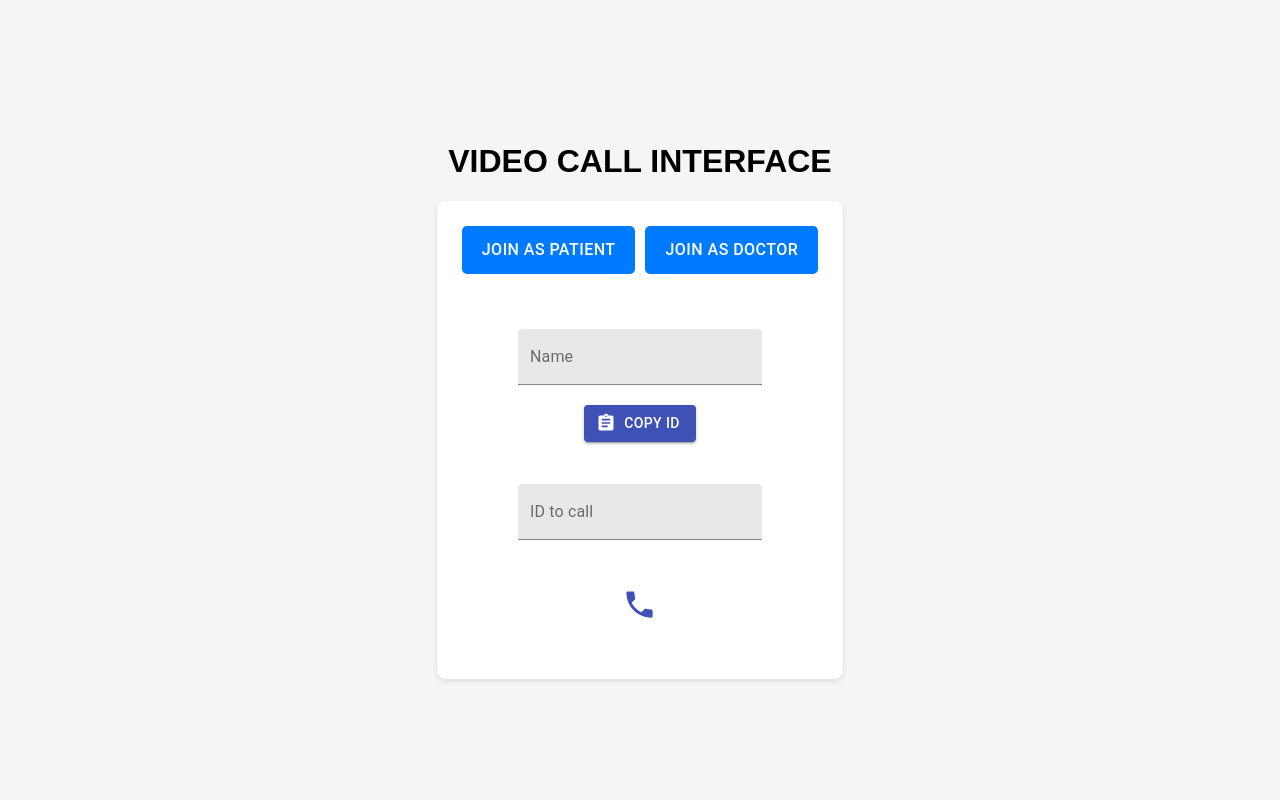
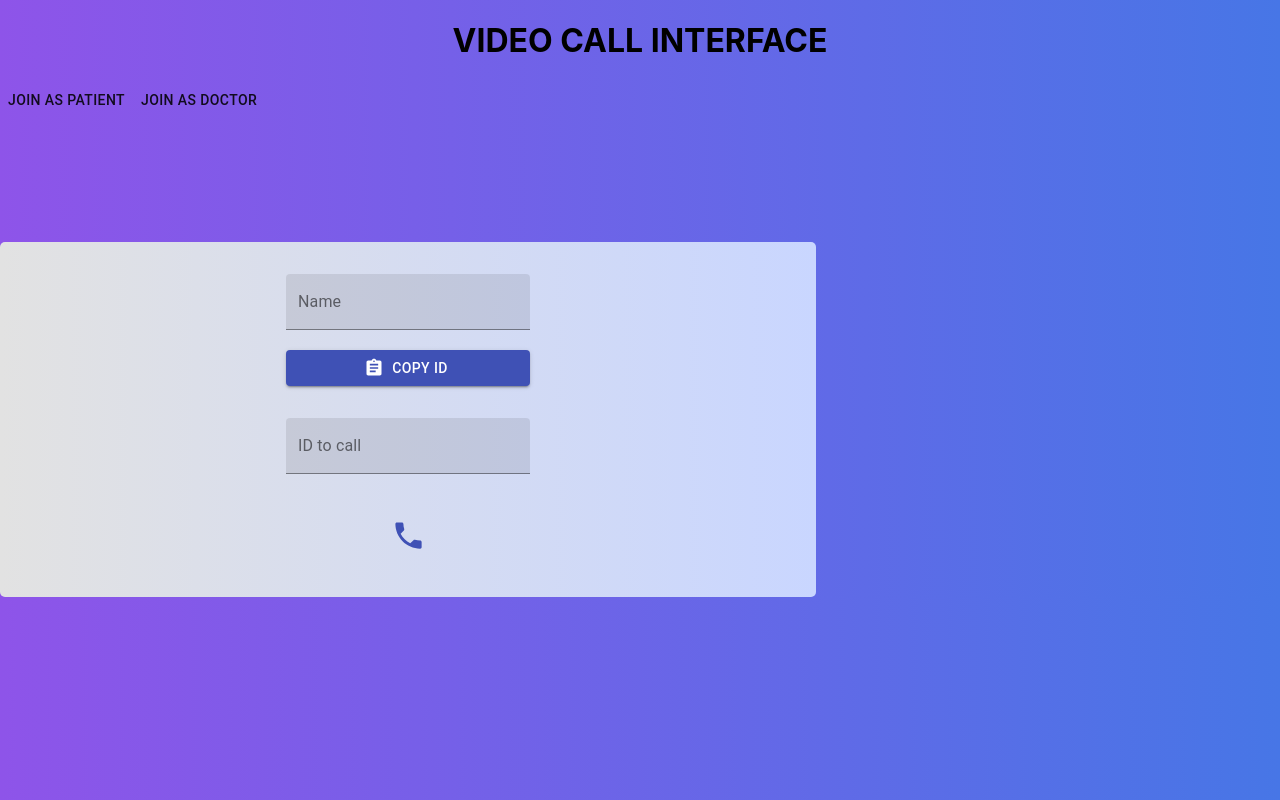
Before and after one commit to naman-0804/sl-health-vc, a React (Create React App) app in the folder frontend/: page / in a window 1280 px wide. Built offline with nearby package versions, Linux system fonts and the light colour scheme.

Commit message:
seperated

```diff
--- a/frontend/src/App.css
+++ b/frontend/src/App.css
@@ -1,96 +1,50 @@
-/* Basic styling for the entire app */
-body {
-    font-family: Arial, sans-serif;
-    margin: 0;
-    padding: 0;
-    display: flex;
-    justify-content: center;
-    align-items: center;
-    height: 100vh;
-    background-color: #f5f5f5;
+.container {
+	display: grid;
+	grid-template-columns: 7fr 3fr;
 }
 
-/* Container for the main content */
-.container {
-    display: flex;
-    flex-direction: column;
-    align-items: center;
-    background-color: #fff;
-    padding: 20px;
-    border-radius: 8px;
-    box-shadow: 0 2px 5px rgba(0, 0, 0, 0.1);
-}
+.myId {
+	margin-right: 5rem;
+	border-radius: 5px;
+	background: #c9d6ff;
+	background: -webkit-linear-gradient(to right, #e2e2e2, #c9d6ff);
+	background: linear-gradient(
+		to right,
+		#e2e2e2,
+		#c9d6ff
+	);
 
-/* Styling for the role selector buttons */
-.role-selector {
-    margin-bottom: 20px;
-}
-
-.role-selector button {
-    margin: 5px;
-    padding: 10px 20px;
-    font-size: 16px;
-    border: none;
-    border-radius: 5px;
-    cursor: pointer;
-    background-color: #007bff;
-    color: #fff;
-}
-
-.role-selector button:hover {
-    background-color: #0056b3;
-}
-
-/* Video container to hold video elements */
-.video-container {
-    display: flex;
-    justify-content: space-between;
-    margin-bottom: 20px;
-    position: relative;
-}
-
-/* Video element styling */
-.video {
-    position: relative;
-}
-
-video {
-    border: 2px solid #ddd;
-    border-radius: 5px;
-}
-
-/* Canvas styling */
-canvas {
-    position: absolute;
-    top: 0;
-    left: 0;
-}
-
-/* Styling for the ID and call controls section */
-.myId {
-    display: flex;
-    flex-direction: column;
-    align-items: center;
-}
-
-.myId .MuiTextField-root {
-    margin: 10px;
+	padding: 2rem;
+	display: grid;
+	justify-content: center;
+	align-content: center;
 }
 
 .call-button {
-    margin: 20px;
+	text-align: center;
+	margin-top: 2rem;
 }
 
-/* Styling for call controls */
-.call-button button,
-.call-button .MuiIconButton-root {
-    margin: 5px;
+.video-container {
+	display: grid;
+	grid-template-columns: 1fr 1fr;
+	justify-content: center;
+	align-content: center;
+	margin-top: 10rem;
+	margin-left: 10rem;
 }
 
-/* Styling for the caller notification */
 .caller {
-    display: flex;
-    flex-direction: column;
-    align-items: center;
-    margin-top: 20px;
+	text-align: center;
+	color: #fff;
 }
+
+body {
+	background: #4776e6;
+	background: -webkit-linear-gradient(to right, #8e54e9, #4776e6);
+	background: linear-gradient(
+		to right,
+		#8e54e9,
+		#4776e6
+	);
+}
--- a/frontend/src/App.js
+++ b/frontend/src/App.js
@@ -10,8 +10,6 @@ import io from "socket.io-client";
 import "./App.css";
 import { Hands, HAND_CONNECTIONS } from "@mediapipe/hands";
 import { Camera } from "@mediapipe/camera_utils";
-// You can import your model loader here
-// import * as tf from '@tensorflow/tfjs';  (For loading .h5 model)
 
 const socket = io.connect('https://sl-health.onrender.com');
 
@@ -31,8 +29,8 @@ function App() {
     const canvasRef = useRef();
     const modelRef = useRef(null); // Model reference
     const connectionRef = useRef();  // Add this line
+
     useEffect(() => {
-        // Placeholder for loading the .h5 model
         const loadModel = async () => {
             // modelRef.current = await tf.loadLayersModel('path/to/your/model.h5');
         };
@@ -55,7 +53,7 @@ function App() {
                 canvasCtx.restore();
             };
 
-            navigator.mediaDevices.getUserMedia({ video: true, audio: true }).then((stream) => {
+            navigator.mediaDevices.getUserMedia({ video: true, audio: false }).then((stream) => {
                 setStream(stream);
                 myVideo.current.srcObject = stream;
 
@@ -197,9 +195,18 @@ function App() {
                     <div className="video">
                         {stream && (
                             <>
-                                <video playsInline muted ref={myVideo} autoPlay style={{ width: "300px" }} />
+                                <video
+                                    playsInline
+                                    muted
+                                    ref={myVideo}
+                                    autoPlay
+                                    style={{ width: "300px", display: role === "patient" ? "none" : "block" }}
+                                />
                                 {role === "patient" && (
-                                    <canvas ref={canvasRef} style={{ position: "absolute", width: "300px" }}></canvas>
+                                    <canvas
+                                        ref={canvasRef}
+                                        style={{ position: "absolute", width: "300px" }}
+                                    />
                                 )}
                             </>
                         )}
```
